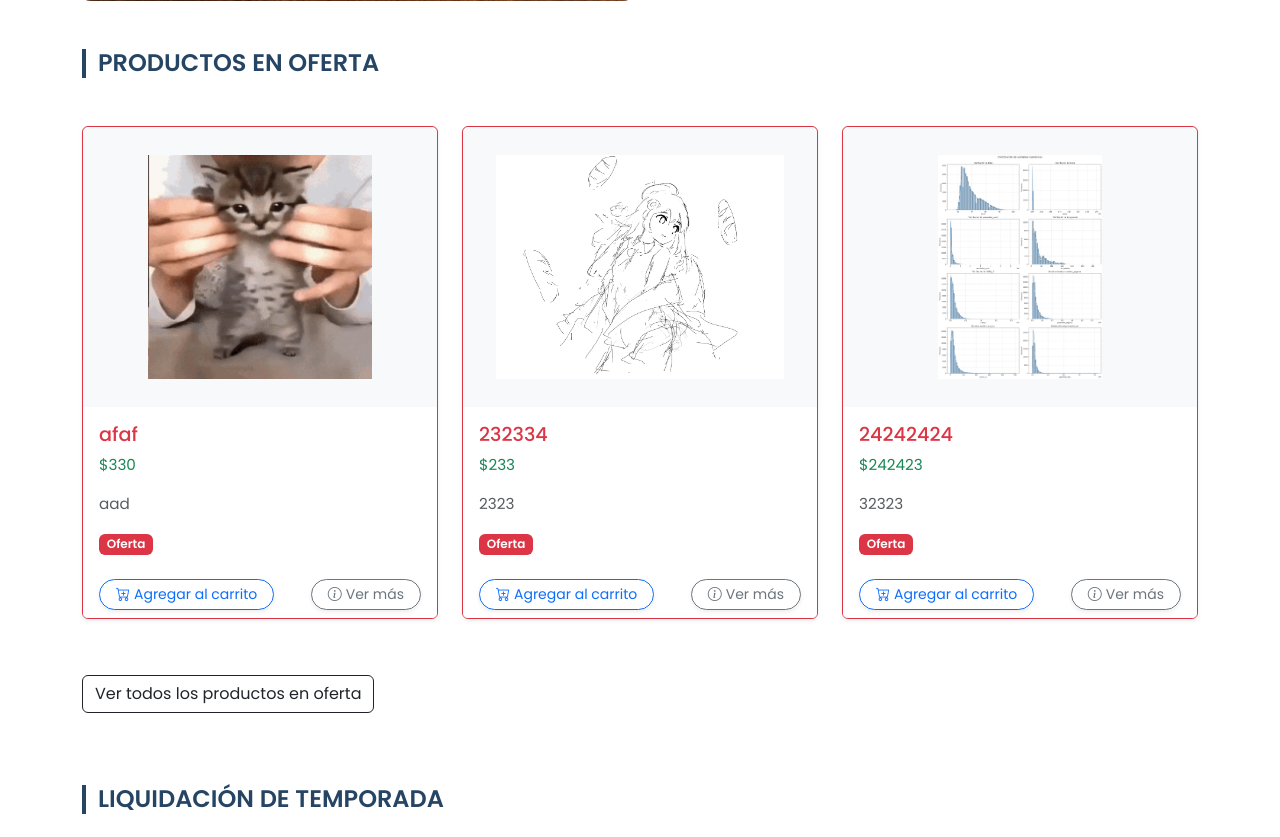
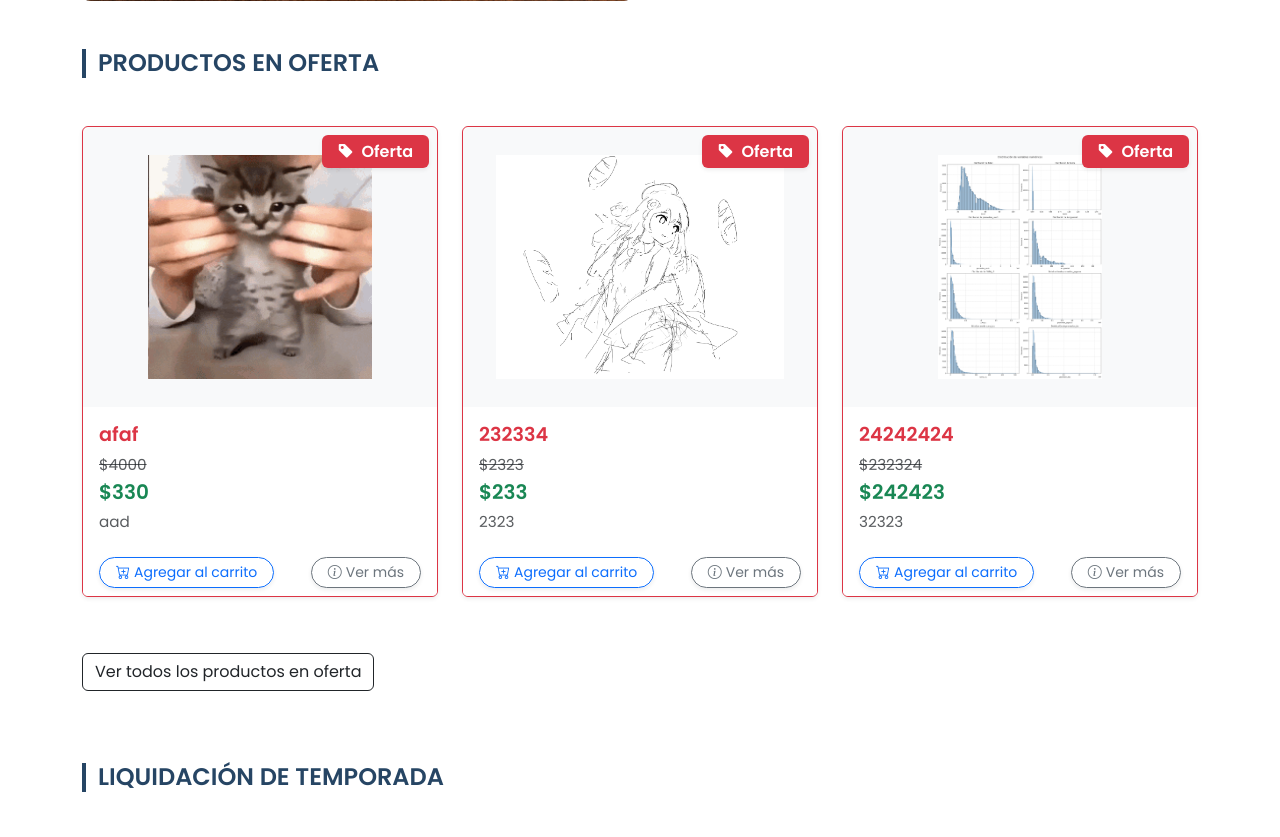
Before and after one commit to Liuflee/ferremas, a Django app: page / in a window 1280 px wide. Shown: the part 2396-3233 px from the top of the page. Run offline with Django 5.2, Linux system fonts and the light colour scheme; data comes from the database, SQL or seed files in the repository; both versions use the stored data as it was after the commit.

Commit message:
cambios frontend productos oferta y recuperacion contraseña

```diff
--- a/static/css/style.css
+++ b/static/css/style.css
@@ -201,9 +201,6 @@ section, .row {
     transition: transform 0.3s ease;
 }
 
-.card:hover .product-img {
-    transform: scale(1.05);
-}
 
 
 /* Estilos de la sección de detalle */
--- a/tienda/templates/tienda/home.html
+++ b/tienda/templates/tienda/home.html
@@ -111,12 +111,17 @@
 
 
     <h2 class="seccion-titulo mt-5">Productos en Oferta</h2>
-        <div class="row">
+    <div class="row">
         {% for producto in productos_en_oferta %}
         <div class="col-md-4 mb-4">
-            <div class="card h-100 border-danger shadow-sm">
-                <a href="{% url 'producto_detalle' producto.pk %}" class="card-link" style="text-decoration: none; color: inherit;">
+            <div class="card h-100 border-danger shadow-sm position-relative">
+                <!-- Etiqueta Oferta -->
+                <span class="badge bg-danger position-absolute top-0 end-0 m-2 px-3 py-2 fs-6 shadow-sm">
+                    <i class="bi bi-tag-fill me-1"></i> Oferta
+                </span>
 
+                <a href="{% url 'producto_detalle' producto.pk %}" class="card-link text-decoration-none text-dark">
+                    <!-- Imagen -->
                     <div class="product-image-wrapper">
                         {% if producto.imagen %}
                         <img src="{{ producto.imagen.url }}" class="product-img" alt="{{ producto.nombre }}">
@@ -125,14 +130,18 @@
                         {% endif %}
                     </div>
 
-
+                    <!-- Contenido -->
                     <div class="card-body">
-                        <h5 class="card-title text-danger">{{ producto.nombre }}</h5>
-                        <p class="card-text text-success">${{ producto.precio_actual }}</p>
-                        <p class="card-text text-muted small">{{ producto.descripcion|truncatewords:10 }}</p>
-                        <span class="badge bg-danger">Oferta</span>
+                        <h5 class="card-title text-danger fw-bold">{{ producto.nombre }}</h5>
+                        <p class="card-text mb-1">
+                            <span class="text-muted text-decoration-line-through">${{ producto.precio_original }}</span><br>
+                            <span class="text-success fs-5 fw-semibold">${{ producto.precio_actual }}</span>
+                        </p>
+                        <p class="card-text text-muted small">{{ producto.descripcion|truncatewords:12 }}</p>
                     </div>
                 </a>
+
+                <!-- Botones -->
                 <div class="card-footer bg-white border-0 d-flex justify-content-between">
                     <form method="post" action="{% url 'agregar_al_carrito' producto.pk %}">
                         {% csrf_token %}
@@ -146,16 +155,12 @@
                 </div>
             </div>
         </div>
-
-        <!-- ver todos los productos en oferta-->
+        {% empty %}
+        <p class="text-muted">No hay productos en oferta actualmente.</p>
+        {% endfor %}
+    </div>
 
 
-
-        {% empty %}
-        <p>No hay productos en oferta actualmente.</p>
-        {% endfor %}
-
-        </div>
         <a href="{% url 'catalogo' %}?oferta_activa=true" class="btn btn-outline-dark mb-4">Ver todos los productos en oferta</a>
 
         <h2 class="seccion-titulo mt-5">Liquidación de Temporada</h2>
```
Also changed, not shown: bodegueroapp/templates/bodegueroapp/gestionar_stock.html (+16 -8 lines), tienda/templates/registration/password_reset_complete.html (+17 -1 lines), tienda/templates/registration/password_reset_confirm.html (+24 -6 lines), tienda/templates/registration/password_reset_done.html (+15 -1 lines), db.sqlite3.
